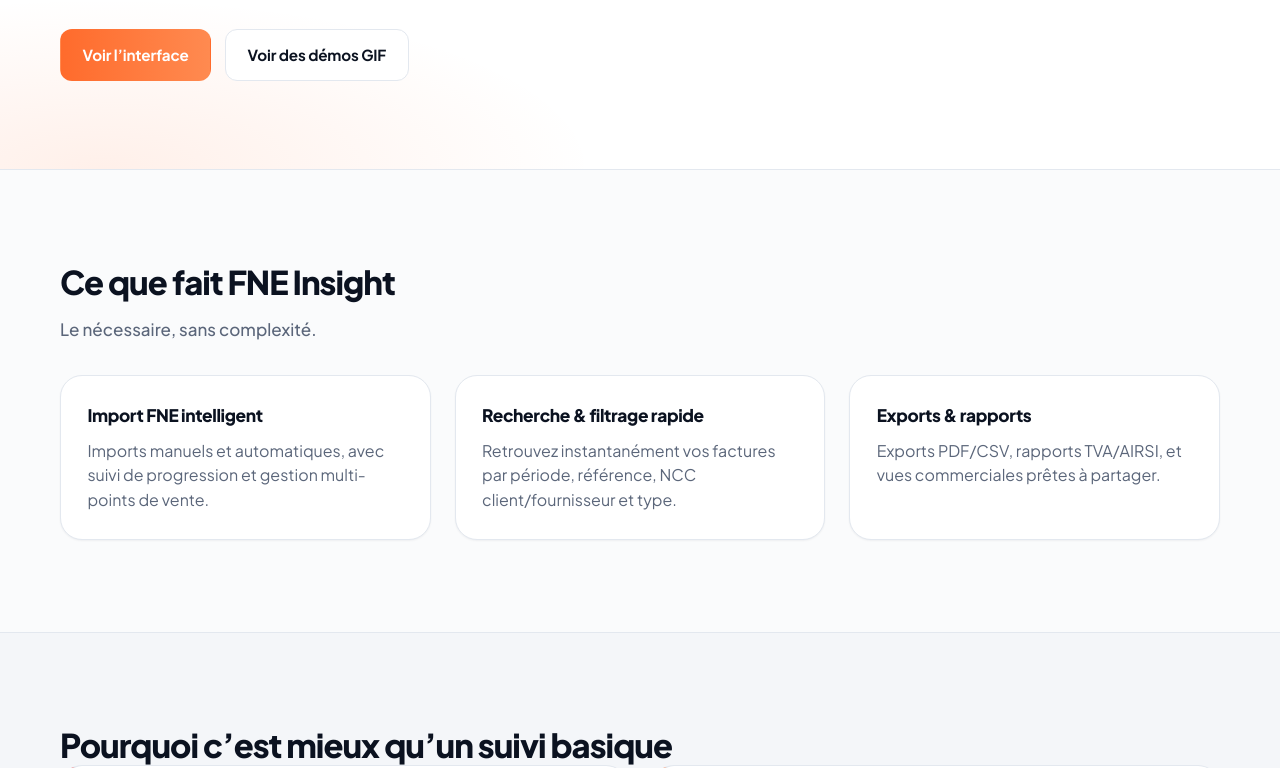
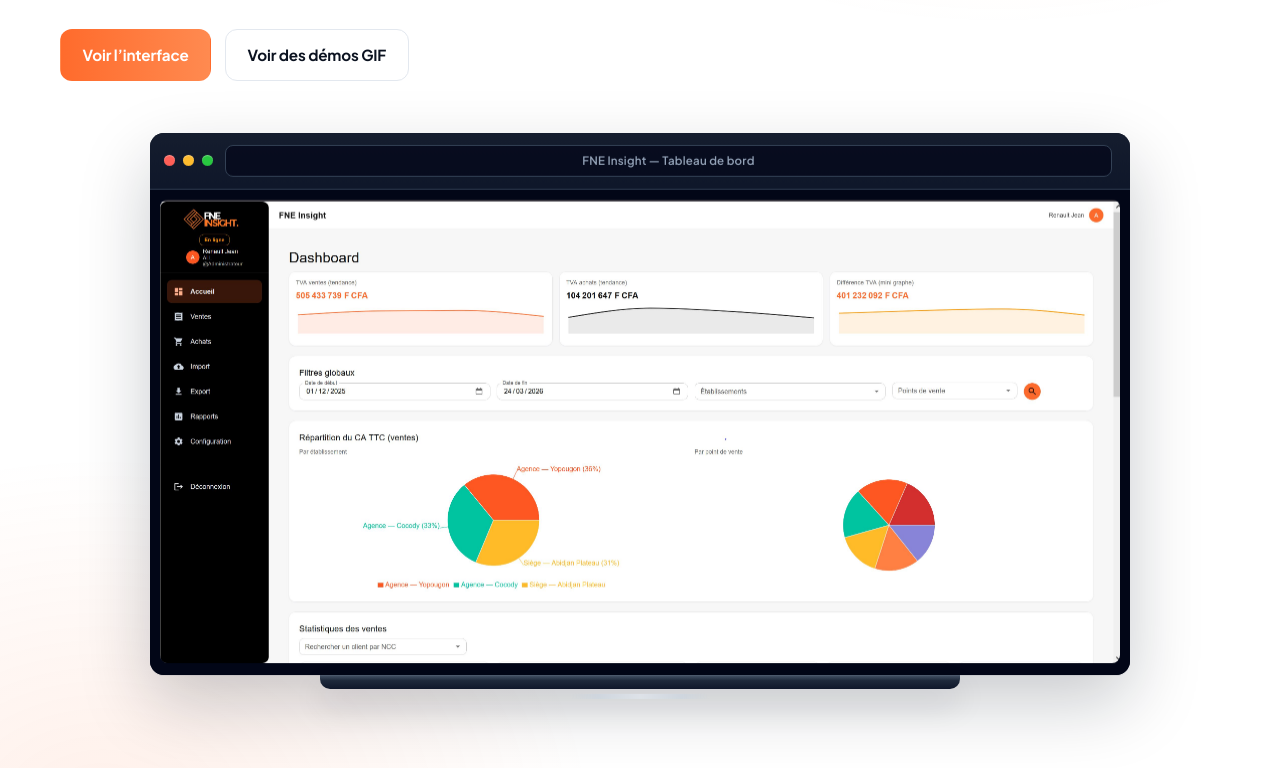
Before and after one commit to SAAD-Assaad/FNE-Insight, a plain HTML site: page index.html in a window 1280 px wide. Shown: the part 424-1192 px from the top of the page. Drawn offline with Linux system fonts and the light colour scheme.

Commit message:
third commit

```diff
--- a/index.html
+++ b/index.html
@@ -43,6 +43,33 @@
         <div class="hero-actions">
           <a class="btn btn-primary" href="#screens">Voir l’interface</a>
           <a class="btn btn-ghost" href="#gifs">Voir des démos GIF</a>
+        </div>
+
+        <div class="hero-mockup">
+          <figure
+            class="hero-device"
+            aria-label="Aperçu du tableau de bord FNE Insight affiché sur un écran d’ordinateur"
+          >
+            <div class="hero-device__hinge">
+              <div class="hero-device__lid">
+                <div class="hero-device__chrome">
+                  <span class="hero-device__dot hero-device__dot--r" aria-hidden="true"></span>
+                  <span class="hero-device__dot hero-device__dot--y" aria-hidden="true"></span>
+                  <span class="hero-device__dot hero-device__dot--g" aria-hidden="true"></span>
+                  <span class="hero-device__url" aria-hidden="true">FNE Insight — Tableau de bord</span>
+                </div>
+                <div class="hero-device__screen">
+                  <img
+                    src="./gif-images/Dashboard1-presentation.JPG"
+                    alt="Capture du tableau de bord FNE Insight"
+                    fetchpriority="high"
+                    decoding="async"
+                  />
+                </div>
+              </div>
+              <div class="hero-device__base" aria-hidden="true"></div>
+            </div>
+          </figure>
         </div>
       </section>
     </header>
--- a/styles.css
+++ b/styles.css
@@ -84,7 +84,7 @@
   align-items: center;
   gap: 0.6rem;
   font-weight: 800;
-           letter-spacing: -0.02em;
+  letter-spacing: -0.02em;
   font-size: 1.05rem;
 }
 
@@ -121,7 +121,157 @@
 }
 
 .hero-content {
-  padding: clamp(2.75rem, 6vw, 4.5rem) 0 clamp(3.25rem, 7vw, 5.5rem);
+  padding: clamp(2.75rem, 6vw, 4.5rem) 0 clamp(2rem, 5vw, 3.25rem);
+}
+
+/* Mockup « ordinateur » — capture sur l’écran */
+.hero-mockup {
+  margin-top: clamp(2rem, 5vw, 3.25rem);
+  padding-bottom: clamp(2.5rem, 6vw, 4.25rem);
+  max-width: min(980px, 100%);
+  margin-left: auto;
+  margin-right: auto;
+}
+
+.hero-device {
+  margin: 0;
+  max-width: 100%;
+}
+
+.hero-device__hinge {
+  perspective: 1400px;
+  transform-style: preserve-3d;
+}
+
+@media (prefers-reduced-motion: no-preference) {
+  .hero-device__hinge {
+    transform: rotateX(6deg);
+    transform-origin: 50% 0;
+    transition: transform 0.55s var(--ease);
+  }
+
+  .hero-mockup:hover .hero-device__hinge {
+    transform: rotateX(3deg);
+  }
+}
+
+.hero-device__lid {
+  border-radius: 14px;
+  overflow: hidden;
+  background: #0b1220;
+  box-shadow:
+    0 28px 70px rgba(11, 18, 32, 0.22),
+    0 0 0 1px rgba(255, 255, 255, 0.07),
+    inset 0 1px 0 rgba(255, 255, 255, 0.06);
+}
+
+.hero-device__chrome {
+  display: flex;
+  align-items: center;
+  gap: 8px;
+  padding: 12px 14px;
+  background: linear-gradient(180deg, #151d2e 0%, #0f172a 100%);
+  border-bottom: 1px solid rgba(51, 65, 85, 0.85);
+}
+
+.hero-device__dot {
+  width: 11px;
+  height: 11px;
+  border-radius: 50%;
+  flex-shrink: 0;
+  box-shadow: inset 0 1px 1px rgba(255, 255, 255, 0.35);
+}
+
+.hero-device__dot--r {
+  background: #ff5f57;
+}
+
+.hero-device__dot--y {
+  background: #febc2e;
+}
+
+.hero-device__dot--g {
+  background: #28c840;
+}
+
+.hero-device__url {
+  flex: 1;
+  text-align: center;
+  font-size: 0.72rem;
+  font-weight: 600;
+  color: #94a3b8;
+  letter-spacing: 0.02em;
+  padding: 6px 12px;
+  margin: 0 4px;
+  background: rgba(2, 6, 23, 0.65);
+  border-radius: 8px;
+  border: 1px solid #334155;
+  white-space: nowrap;
+  overflow: hidden;
+  text-overflow: ellipsis;
+}
+
+.hero-device__screen {
+  margin: 0;
+  padding: 10px 10px 12px;
+  background: #020617;
+  line-height: 0;
+}
+
+.hero-device__screen img {
+  display: block;
+  width: 100%;
+  height: auto;
+  vertical-align: middle;
+  border-radius: 8px;
+  box-shadow: inset 0 0 0 1px rgba(255, 255, 255, 0.06);
+}
+
+.hero-device__base {
+  position: relative;
+  margin: 0 auto;
+  width: min(82%, 640px);
+  height: 14px;
+  margin-top: 0;
+  background: linear-gradient(180deg, #475569 0%, #1e293b 40%, #0f172a 100%);
+  border-radius: 0 0 10px 10px;
+  box-shadow: 0 16px 32px rgba(11, 18, 32, 0.14);
+}
+
+.hero-device__base::after {
+  content: "";
+  position: absolute;
+  left: 50%;
+  bottom: -10px;
+  transform: translateX(-50%);
+  width: 28%;
+  min-width: 72px;
+  max-width: 140px;
+  height: 5px;
+  background: linear-gradient(90deg, transparent, #cbd5e1 20%, #e2e8f0 50%, #cbd5e1 80%, transparent);
+  border-radius: 999px;
+  opacity: 0.65;
+}
+
+@media (prefers-reduced-motion: reduce) {
+  .hero-device__hinge {
+    transform: none;
+  }
+}
+
+@media (max-width: 680px) {
+  .hero-device__url {
+    font-size: 0.62rem;
+    padding: 5px 8px;
+  }
+
+  .hero-device__chrome {
+    padding: 10px;
+  }
+
+  .hero-device__screen {
+    padding: 8px;
+  }
 }
 
 .eyebrow {
@@ -390,6 +540,12 @@
 
 .cards-2 {
   grid-template-columns: repeat(2, minmax(0, 1fr));
+  align-items: start;
+}
+
+/* Espace entre le titre et la grille (ex. section comparaison) */
+.section-alt .container > h2 + .grid {
+  margin-top: clamp(1.5rem, 3.5vw, 2.5rem);
 }
 
 .cards-3 {
```
Also changed, not shown: gif-images/Dashboard1-presentation.JPG (added), gif-images/Dashboard2-presentation.JPG (added), 1 other file.
